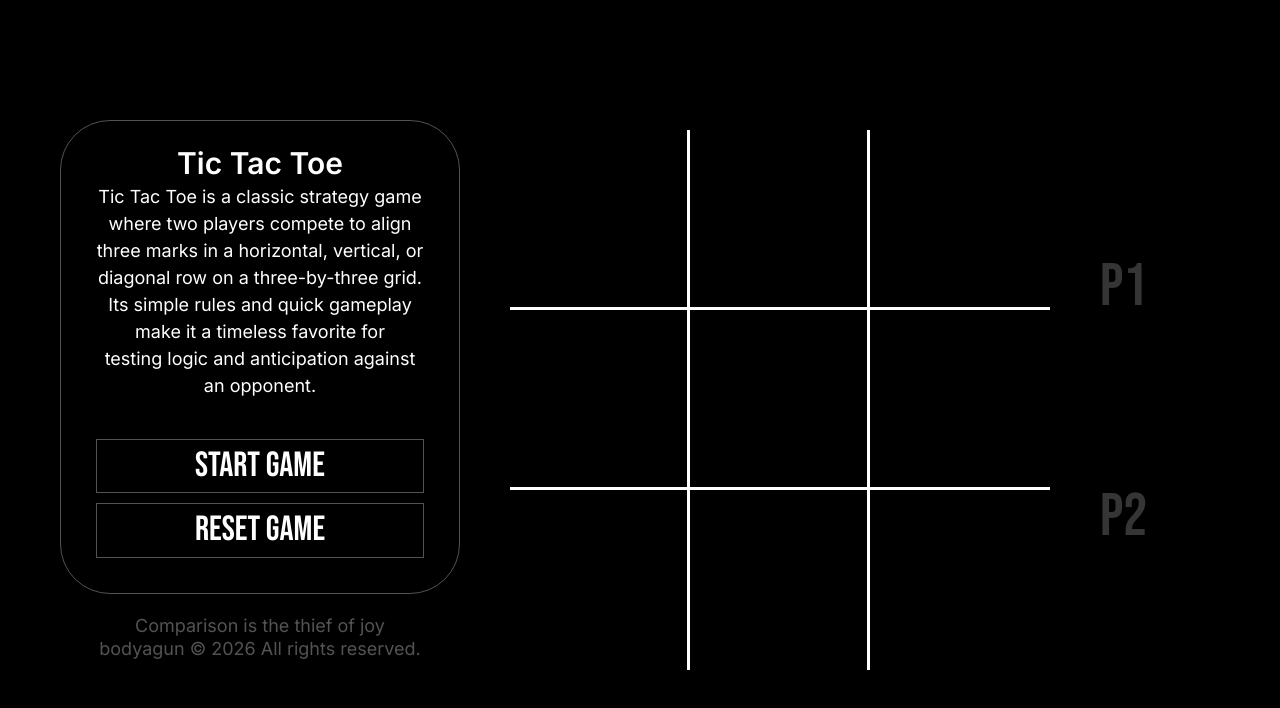
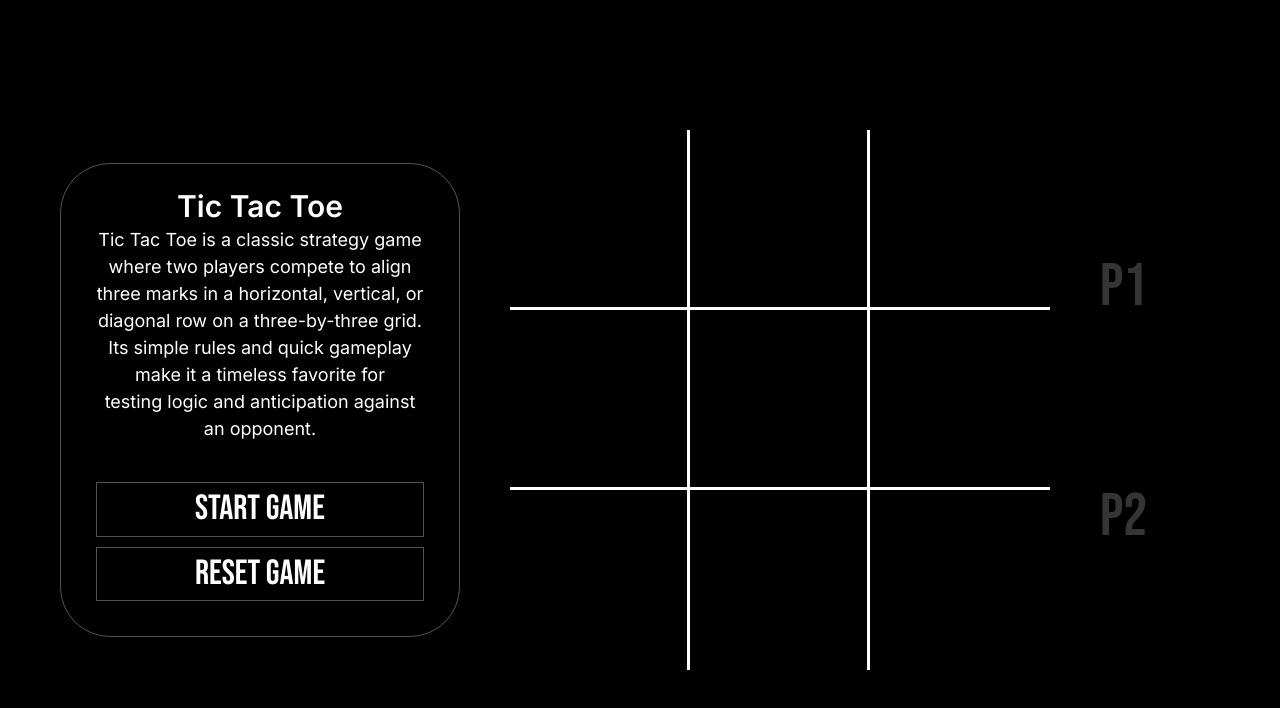
Before and after one commit to bodyagun/tic-tac-toe, a plain HTML site: page index.html in a window 1280 px wide. Drawn offline with Linux system fonts and the light colour scheme.

Commit message:
footer removed

```diff
--- a/index.html
+++ b/index.html
@@ -30,10 +30,6 @@
                     </div>
                 </form>
             </div>
-                <footer>
-        <p>Comparison is the thief of joy</p>
-        <p>bodyagun © 2026 All rights reserved.</p>
-    </footer>
         </div>
 
         <div class="right">
```
